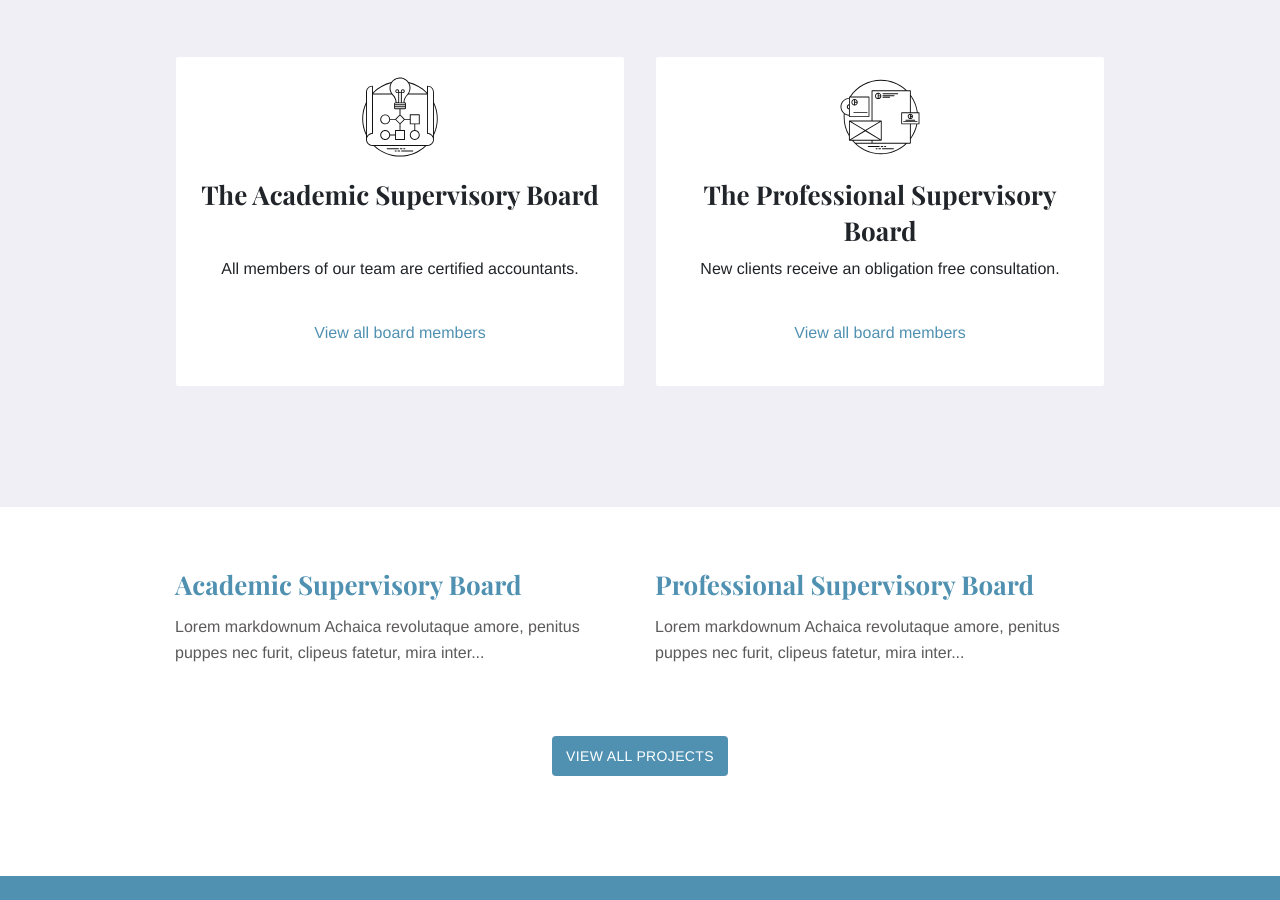
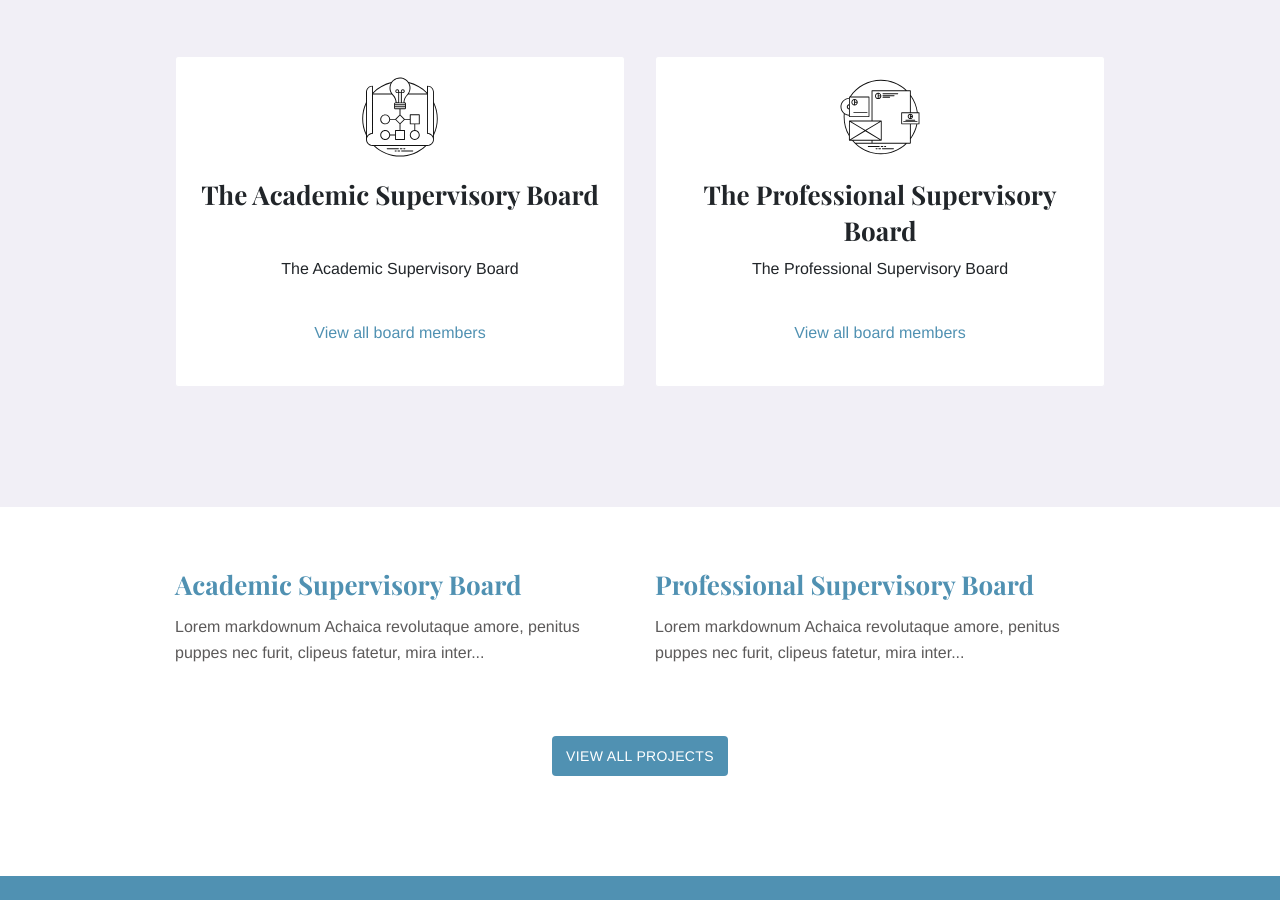
Before and after one commit to digital-societies-institute/digital-societies-institute, a Jekyll site: the page built from index.md, in a window 1280 px wide and 900 px high, scrolled down 819 px. Built offline with Jekyll 4.4.1, drawn with Linux system fonts in a browser that asks for light colours.

Commit message:
Initial setup - WIP

```diff
--- a/_data/boards.json
+++ b/_data/boards.json
@@ -1,7 +1,8 @@
 [
   {
     "title": "The Academic Supervisory Board",
-    "description": "All members of our team are certified accountants.",
+    "description": "The Academic Supervisory Board",
+    "url": "/academic-supervisory-board/",
     "image": {
       "url": "images/features/noun_The Process_1885341.svg",
       "width": 80,
@@ -10,7 +11,8 @@
   },
   {
     "title": "The Professional Supervisory Board",
-    "description": "New clients receive an obligation free consultation.",
+    "description": "The Professional Supervisory Board",
+    "url": "/professional-supervisory-board/",
     "image": {
       "url": "images/features/noun_branding_1885335.svg",
       "width": 80,
```
Also changed, not shown: academic-supervisors.md (added, +13 -0 lines).
